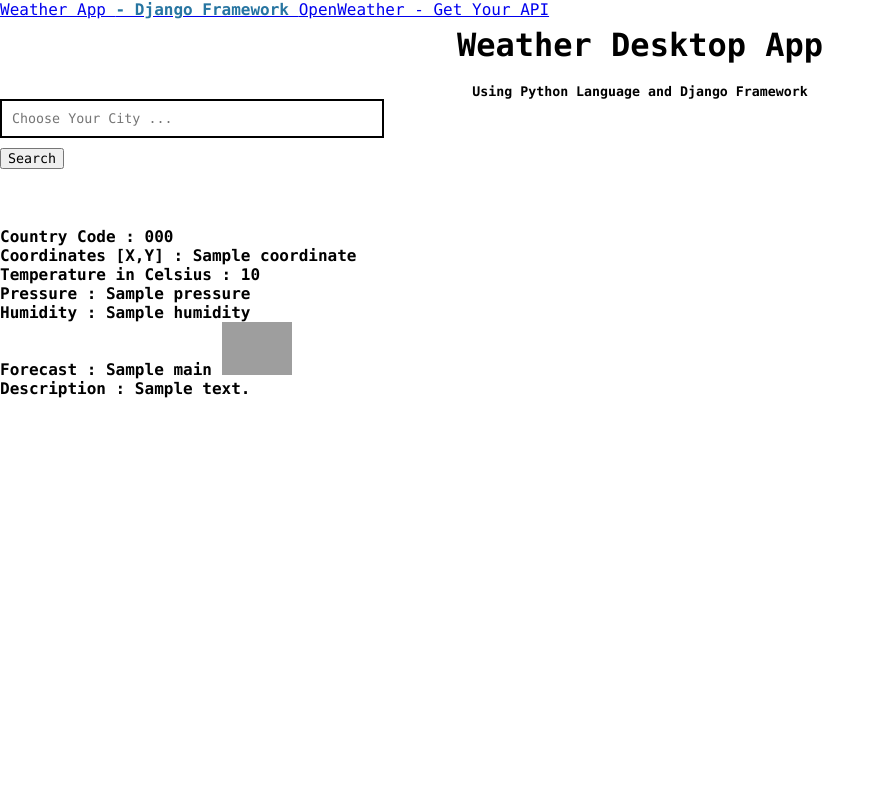
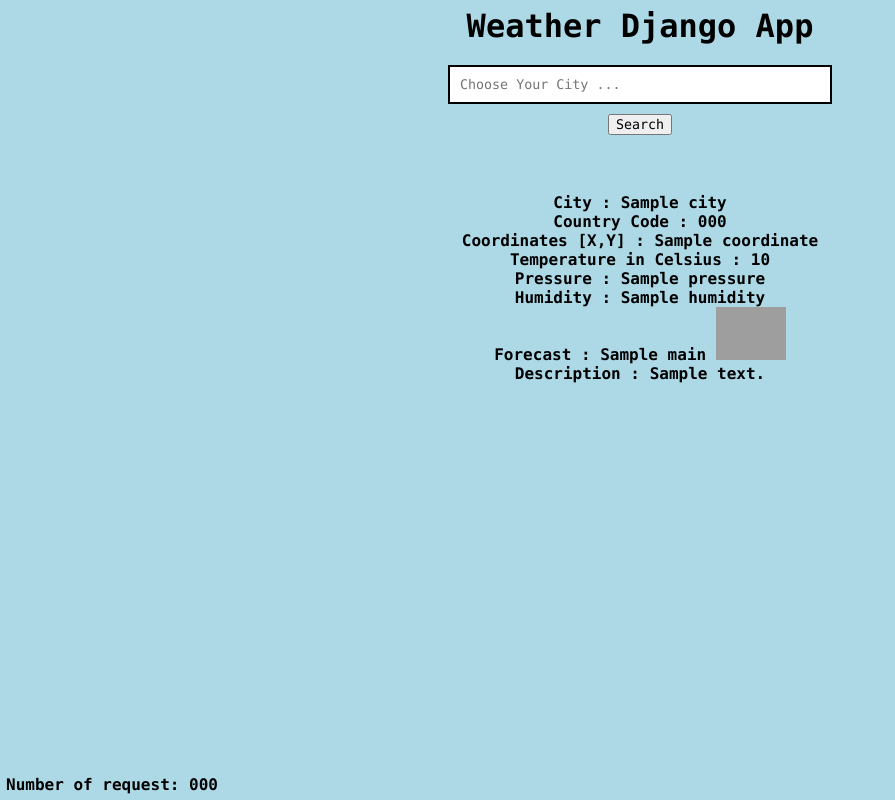
Before and after one commit to yashvarshney003/Webapp, a Django app: template weatherapp/templates/main/index.html in a window 1280 px wide. Shown: the whole page, without its empty margins (0-895 px from the left). Run offline with Django 3.2, Linux system fonts and the light colour scheme; the template is opened without the code that fills it: most values are stand-ins (such as "Sample title", 1, 10 or a date in 2020); grey boxes are pictures that could not be loaded.

Commit message:
Update index.html

```diff
--- a/weatherapp/templates/main/index.html
+++ b/weatherapp/templates/main/index.html
@@ -8,10 +8,18 @@
 	<meta http-equiv="X-UA-Compatible" content="ie=edge">
 	<title>Django Weather App</title>
 	<style>
+		body {
+  background-color: lightblue;
+}
 		* {
 			margin: 0;
 			box-sizing: border-box;
 			font-family: "Bitstream Vera Sans Mono", Monaco, "Courier New", Courier, monospace;
+		}
+		.number_of_user {
+			position: fixed;
+bottom : 6px;
+left: 6px;
 		}
 
 		#main {
@@ -45,23 +53,15 @@
 </head>
 
 <body>
-	<div class="navbar navbar-expand-lg fixed-top navbar-dark bg-dark">
-		<div class="container">
-			<a href="../" class="navbar-brand">Weather App <span style="color: rgb(39, 117, 161);"> <strong> - Django
-						Framework</strong>
-				</span> </a>
-			<a href="https://openweathermap.org" class="navbar-tech">OpenWeather - Get Your API</a>
-		</div>
-	</div>
 
 	<br /><br /> <br>
 	<div id="jumbotron" class="jumbotron" style="text-align: center; margin-top:-50px">
-		<h1 class="display-5">Weather Desktop App </h1>
-		<h5>Using Python Language and Django Framework</h5>
+		<h1 class="display-5">Weather Django App </h1>
+
 
 
 	</div>
-
+<center>
 	<nav class="navbar navbar-expand-lg navbar-dark bg-primary">
 		<form method="post" class="col-md"">
       {% csrf_token %}
@@ -75,11 +75,15 @@
 			<form>
 	</nav>
 	<br> <br>
+	<div class= "number_of_user">
+		<h4><span class="badge badge-primary">Number of request:</span> {{number_of_request}}</h4>
+	</div>
 	<div class="row">
 		{% if country_code and coordinate and temp and pressure and humidity %}
 		<div class="col d-flex justify-content-center" ">
       <div class=" card text-white bg-light mb-6">
-			<div class=" card-body">
+			<div class=" card-body" style="center">
+				<h4><span class="badge badge-primary">City :</span> {{city}}</h4>
 				<h4><span class="badge badge-primary">Country Code :</span> {{country_code}}</h4>
 				<h4><span class="badge badge-primary">Coordinates [X,Y] :</span> {{coordinate}}</h4>
 				<h4><span class="badge badge-primary">Temperature in Celsius :</span> {{temp}}</h4>
@@ -90,10 +94,11 @@
 				<h4><span class="badge badge-primary">Description : </span> {{description}}</h4>
 			</div>
 			{% endif %}
-			{% if error_code  %}
-			   <h1> City not found</h1>
-			 {% endif %}
+			{% if error_code %}
+			<h1> City not found</h1>
+			{% endif %}
 		</div>
+		</center>
 </body>
 
 </body>
```
